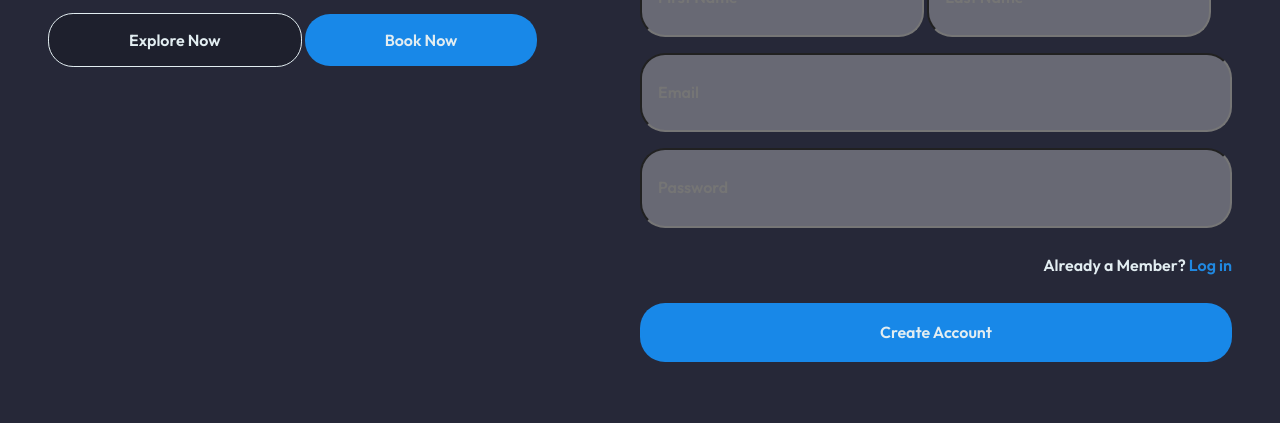
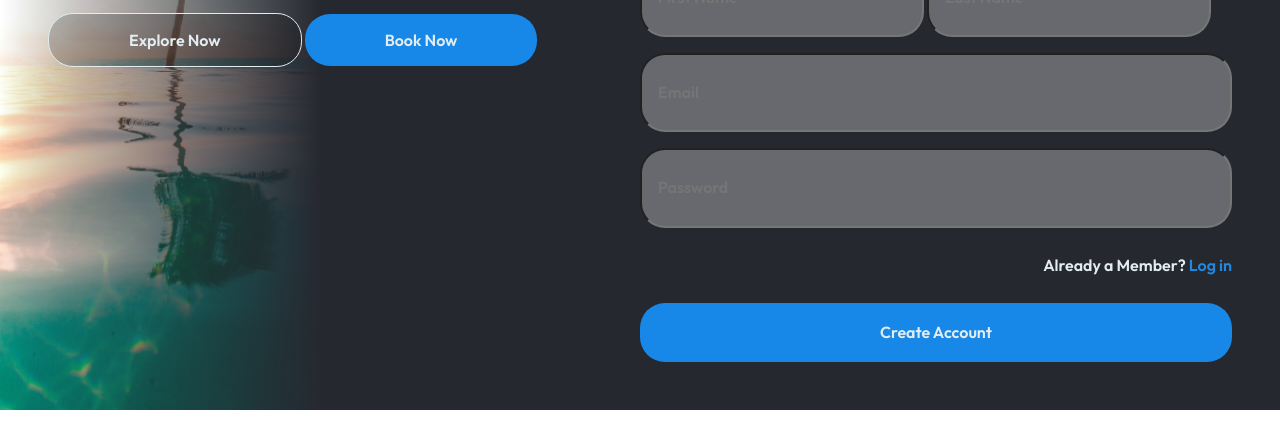
Before and after one commit to MmedaraU/Travelzo-Sign-Up-Form, a plain HTML site: page index.html in a window 1280 px wide. Shown: the part 377-800 px from the top of the page. Drawn offline with Linux system fonts and the light colour scheme.

Commit message:
implement gradient and image background

```diff
--- a/style.css
+++ b/style.css
@@ -10,7 +10,6 @@ body {
   max-width: 100vw;
   font-family: Outfit, Arial, sans-serif;
   color: #e2edf1;
-  background-color: #262838;
   font-weight: bold;
 }
 
@@ -53,6 +52,7 @@ header {
   display: flex;
   padding: 2rem 0;
   justify-content: space-around;
+  background-color: #262830;
 }
 
 header nav {
@@ -89,6 +89,9 @@ main {
   display: flex;
   justify-content: space-around;
   padding: 3rem;
+  background-image: linear-gradient(to left, #262830 75%, transparent), url(images/bg.jpg);
+  background-size: contain;
+  background-repeat: no-repeat;
 }
 
 main > * {
```
